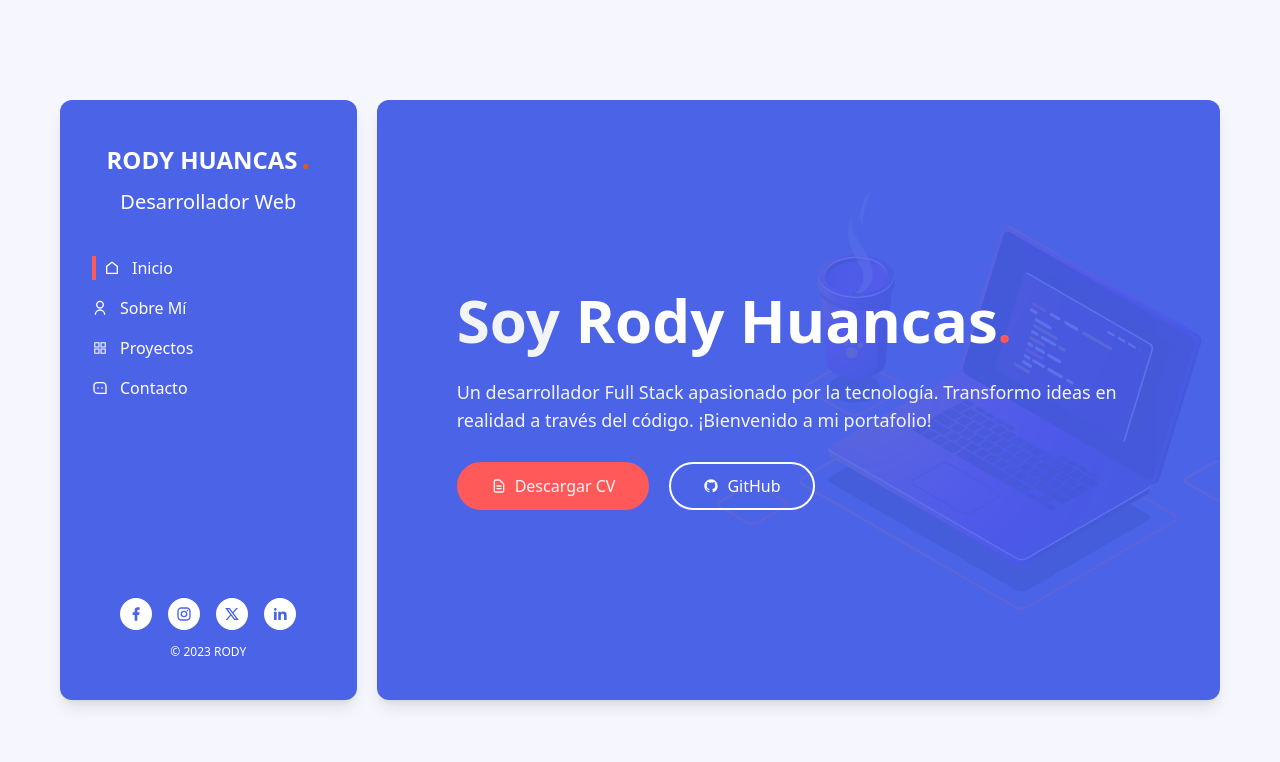
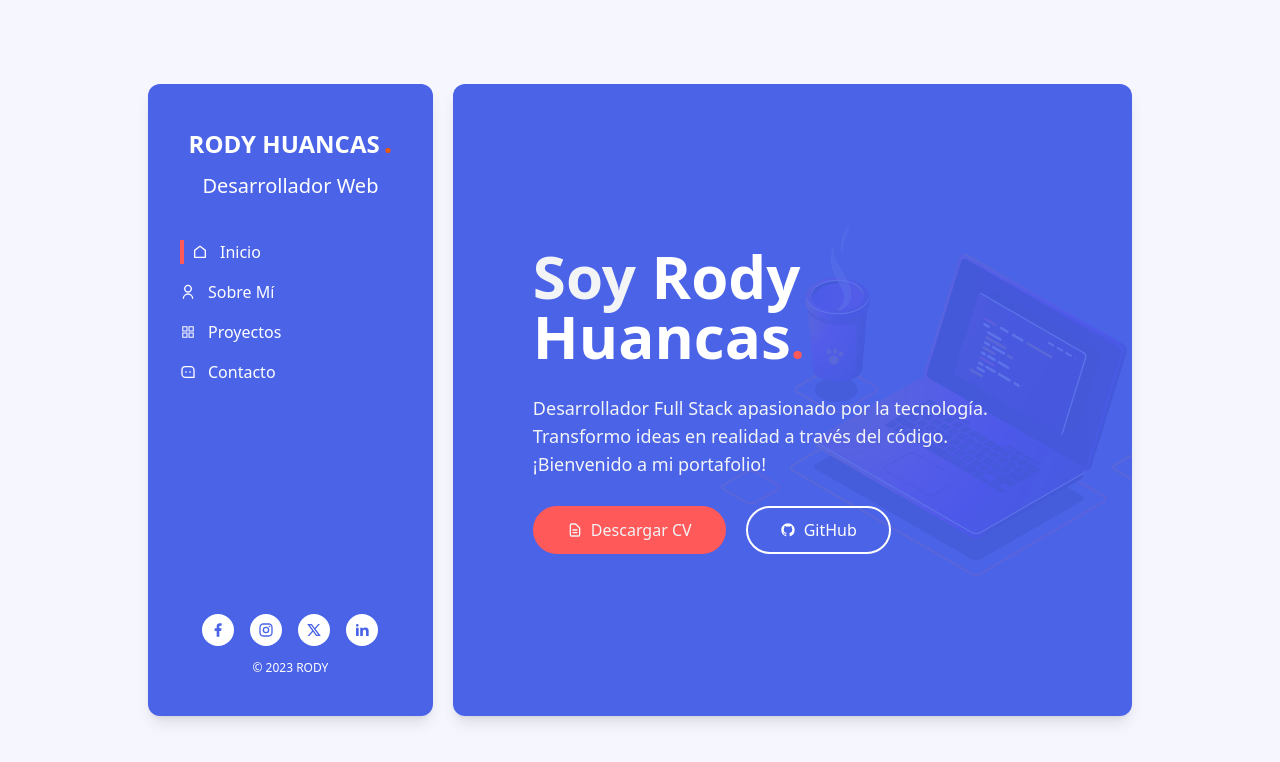
Before and after one commit to rody-huancas/portfolio-personal, a React (Vite) app: page / in a window 1280 px wide. Shown: the top 762 px of the page. Built offline with nearby package versions, Linux system fonts and the light colour scheme.

Commit message:
Update: information

```diff
--- a/src/components/forms/FormContact.tsx
+++ b/src/components/forms/FormContact.tsx
@@ -23,7 +23,7 @@ export const FormContact = () => {
 
       <button
         type="submit"
-        className="w-52 flex items-center justify-center gap-2 mb-5 sm:mb-0 bg-tertiary-100 text-white py-3 rounded-full font-medium button__submit transition-all duration-500 ease-in-out"
+        className="w-52 flex items-center justify-center gap-2 mb-5 sm:mb-0 bg-tertiary-100 text-white py-3 rounded-full font-medium button__submit transition-all duration-500 ease-in-out outline-none"
       >
         <BsFillSendFill /> Enviar Mensaje
       </button>
--- a/src/components/layout/Header.tsx
+++ b/src/components/layout/Header.tsx
@@ -1,5 +1,5 @@
 import { useState } from "react";
-import { useLocation, NavLink } from "react-router-dom";
+import { useLocation, NavLink, Link } from "react-router-dom";
 // Componentes
 import { Footer } from "./Footer";
 // Iconos
@@ -32,10 +32,10 @@ export const Header = () => {
       >
         <div>
           <div className="flex flex-col items-center gap-3">
-            <h1 className="font-extrabold uppercase text-2xl">
+            <Link to="/" className="font-extrabold uppercase text-2xl">
               Rody Huancas
               <span className="text-orange-600 font-sans text-3xl ml-1">.</span>
-            </h1>
+            </Link>
             <span className="font-medium text-xl">Desarrollador Web</span>
           </div>
 
--- a/src/components/tabs/Tab.tsx
+++ b/src/components/tabs/Tab.tsx
@@ -104,8 +104,8 @@ export const Tab = () => {
                 <div className={openTab === 2 ? "block" : "hidden"}>
                   <div className="grid__buttons">
                     <ButtonSkill Icon={icons.SiPhp} text="Php" />
-                    <ButtonSkill Icon={icons.FaPython} text="Python" />
-                    <ButtonSkill Icon={icons.SiDjango} text="Django" />
+                    {/* <ButtonSkill Icon={icons.FaPython} text="Python" /> */}
+                    {/* <ButtonSkill Icon={icons.SiDjango} text="Django" /> */}
                     <ButtonSkill Icon={icons.FaLaravel} text="Laravel" />
                     <ButtonSkill
                       Icon={icons.SiCodeigniter}
@@ -143,7 +143,7 @@ export const Tab = () => {
                   <div className="grid__buttons">
                     <ButtonSkill Icon={icons.BsGit} text="Git" />
                     <ButtonSkill Icon={icons.BsGithub} text="GitHub" />
-                    <ButtonSkill Icon={icons.FaDocker} text="Docker" />
+                    {/* <ButtonSkill Icon={icons.FaDocker} text="Docker" /> */}
                     <ButtonSkill Icon={icons.SiPostman} text="Postman" />
                     <ButtonSkill Icon={icons.BsTrello} text="Trello" />
                   </div>
--- a/src/layouts/Layout.tsx
+++ b/src/layouts/Layout.tsx
@@ -5,7 +5,7 @@ import { Header } from "@components";
 export const Layout = () => {
   return (
     <div className="w-full md:h-screen flex items-center justify-center relative overflow-x-hidden">
-      <div className="w-full h-screen lg:max-w-[75rem] md:h-[40rem] flex flex-col md:flex-row justify-center gap-5 p-5">
+      <div className="w-full h-screen lg:max-w-[80%] 2xl:w-[70%] md:h-[42rem] flex flex-col md:flex-row justify-center gap-5 p-5">
         <Header />
         <main className="w-full h-full md:h-full rounded-xl bg-white shadow-lg">
           <Outlet />
--- a/src/views/ContactPage.tsx
+++ b/src/views/ContactPage.tsx
@@ -9,7 +9,7 @@ export const ContactPage = () => {
       <div className="h-full p-10 flex flex-col gap-5 text-gray-700 font__poppins overflow-x-hidden">
         <h2 className="font-black text-3xl title__page">Contáctame</h2>
 
-        <div className="h-full flex-col md:flex-row flex sm:items-center gap-12">
+        <div className="h-full flex-col md:flex-row flex sm:items-center gap-12 lg:px-20">
           <div className="lg:h-3/4 flex flex-wrap xl:flex-col gap-8">
             <div className="flex items-center gap-3 text-xl text-tertiary-100">
               <BiPhoneCall />
@@ -33,7 +33,8 @@ export const ContactPage = () => {
               </p>
             </div>
           </div>
-          <div>
+
+          <div className="lg:w-full">
             <FormContact />
           </div>
         </div>
--- a/src/views/HomePage.tsx
+++ b/src/views/HomePage.tsx
@@ -13,7 +13,7 @@ export const HomePage = () => {
             <small className="text-[#ff5959]">.</small>
           </h2>
           <p className="text-lg">
-            Un desarrollador Full Stack apasionado por la tecnología. Transformo
+            Desarrollador Full Stack apasionado por la tecnología. Transformo
             ideas en realidad a través del código. ¡Bienvenido a mi portafolio!
           </p>
 
```
